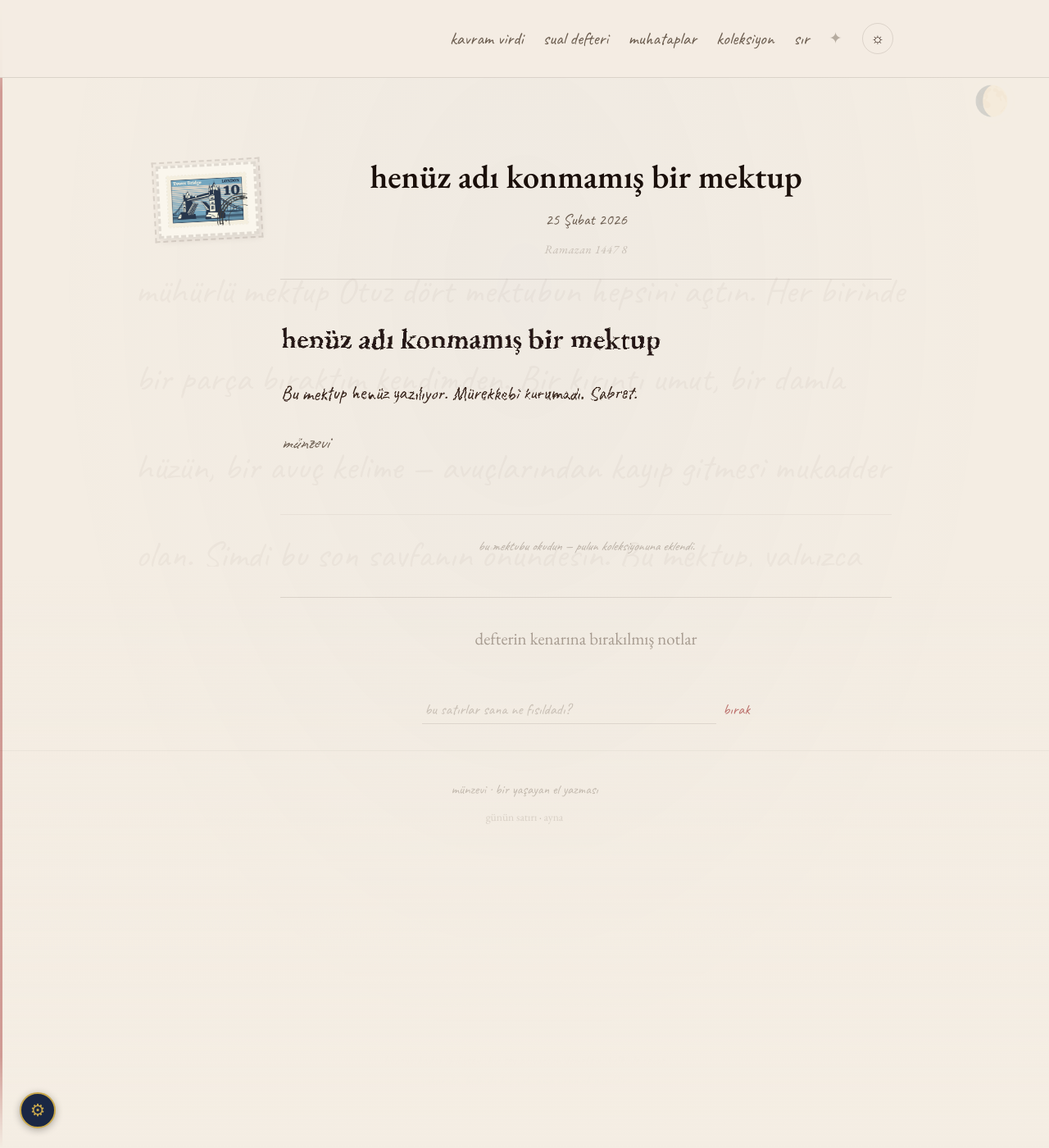
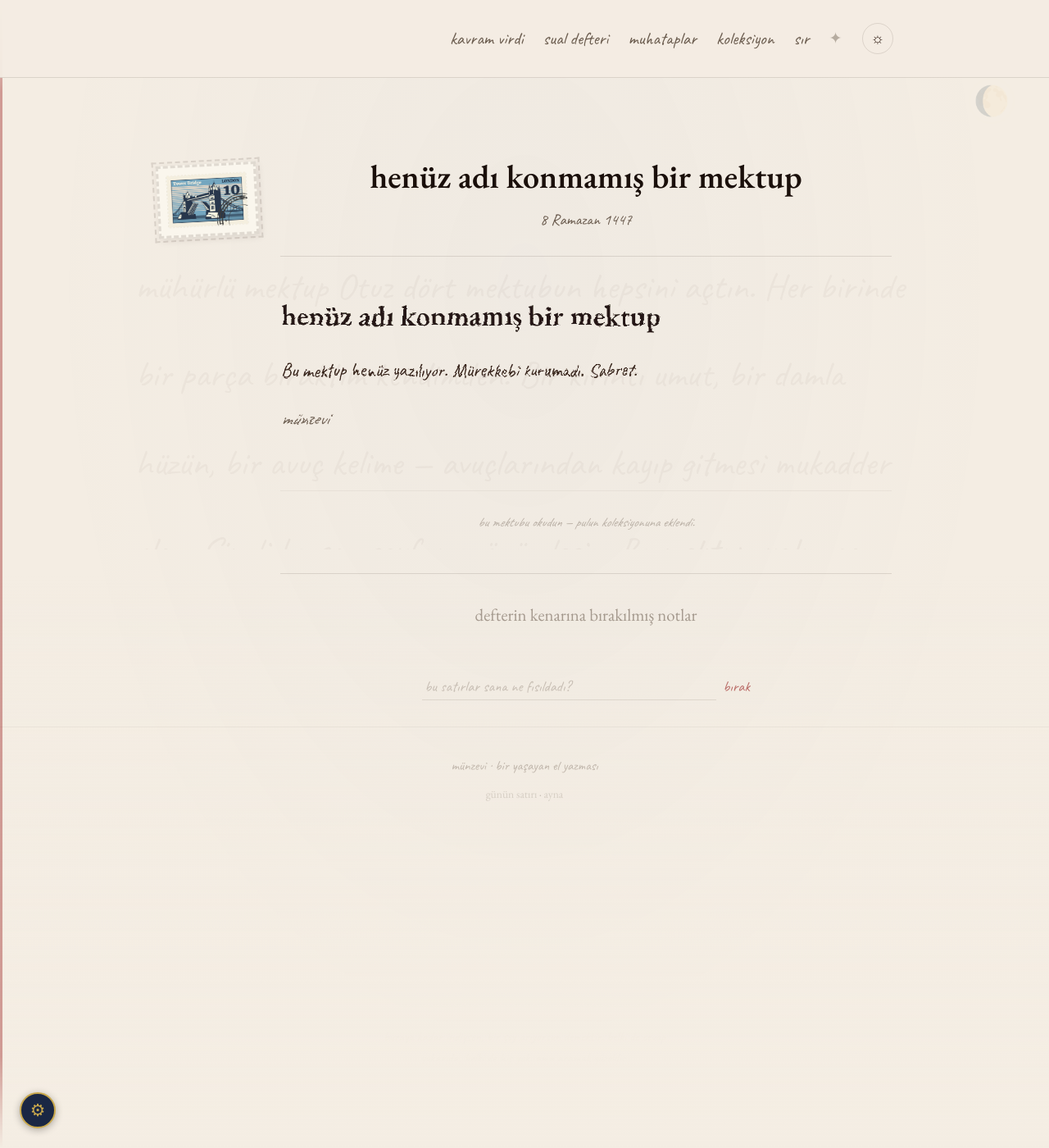
Before and after one commit to yusuf-diril/munzevi, a Jekyll site: the page built from _posts/2026-02-25-yolda-olan-mektup.md, in a window 1280 px wide and 1400 px high, scrolled down 227 px. Shown: the whole window at 82% size. Built offline with Jekyll 4.4.1, drawn with Linux system fonts in a browser that asks for light colours; some web fonts are replaced.

Commit message:
miladi tarih kaldırıldı — sadece hicri takvim gösteriliyor
Made-with: Cursor

```diff
--- a/_layouts/post.html
+++ b/_layouts/post.html
@@ -47,10 +47,7 @@ layout: default
       <div class="tezhip-frame">
         <header class="post-header">
           <h1 class="post-title">{{ page.title }}</h1>
-          <time class="post-date" datetime="{{ page.date | date_to_xmlschema }}">
-            {% include tr-date.html date=page.date %}
-          </time>
-          <span class="post-date-hijri" data-date="{{ page.date | date: '%Y-%m-%d' }}"></span>
+          <time class="post-date post-date-hijri" datetime="{{ page.date | date_to_xmlschema }}" data-date="{{ page.date | date: '%Y-%m-%d' }}"></time>
         </header>
 
         {% include tezhip-gul.html %}
--- a/assets/css/style.scss
+++ b/assets/css/style.scss
@@ -1182,18 +1182,6 @@ $seal-colors: (
   color: var(--text-dim);
 }
 
-.post-date-hijri {
-  display: block;
-  font-family: 'EB Garamond', serif;
-  font-size: 0.9rem;
-  font-style: italic;
-  color: var(--text-dim);
-  opacity: 0.3;
-  margin-top: 0.2rem;
-  direction: rtl;
-  letter-spacing: 0.03em;
-}
-
 .post-body {
 
   h1, h2, h3, h4 {
```
